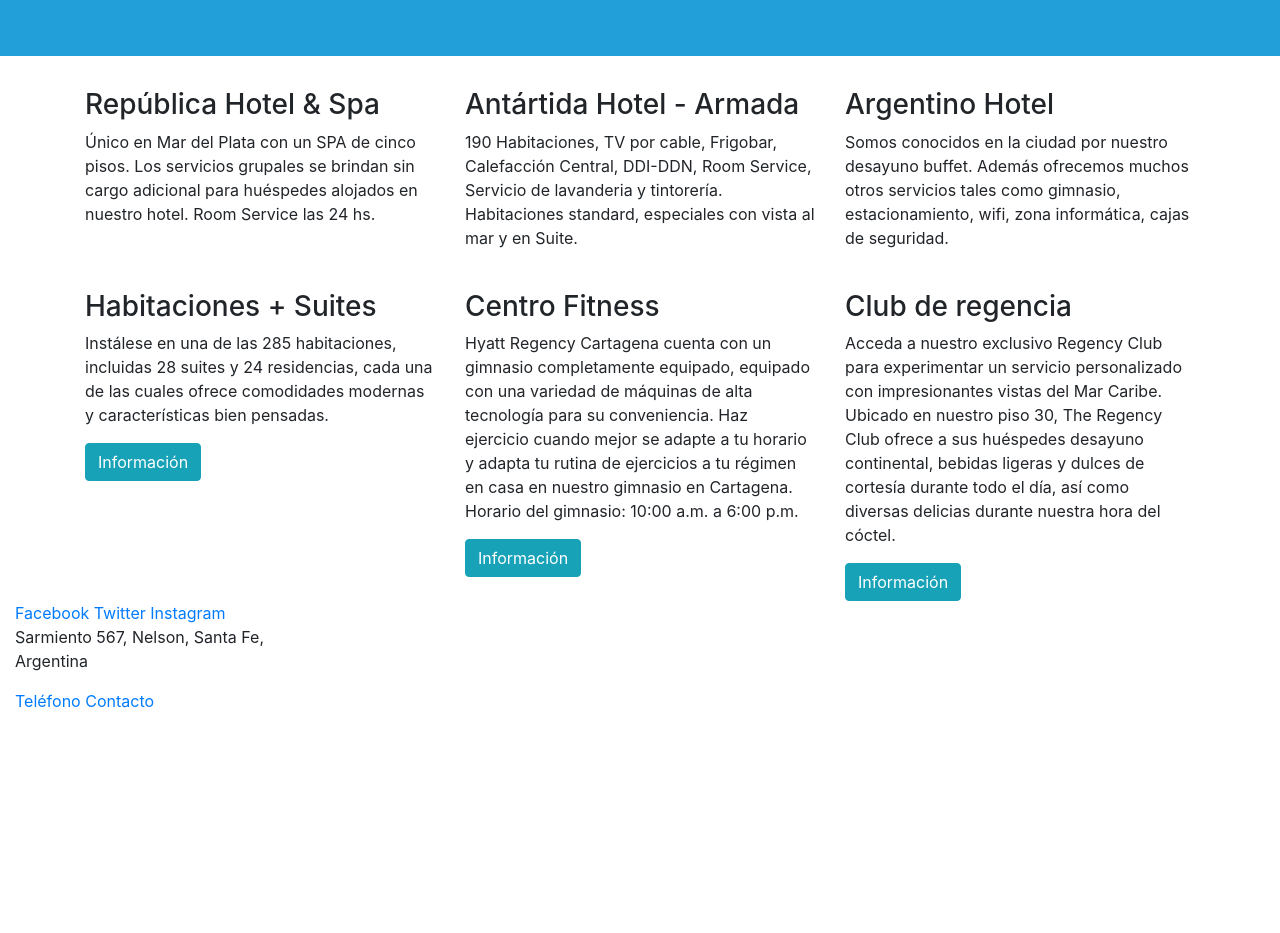
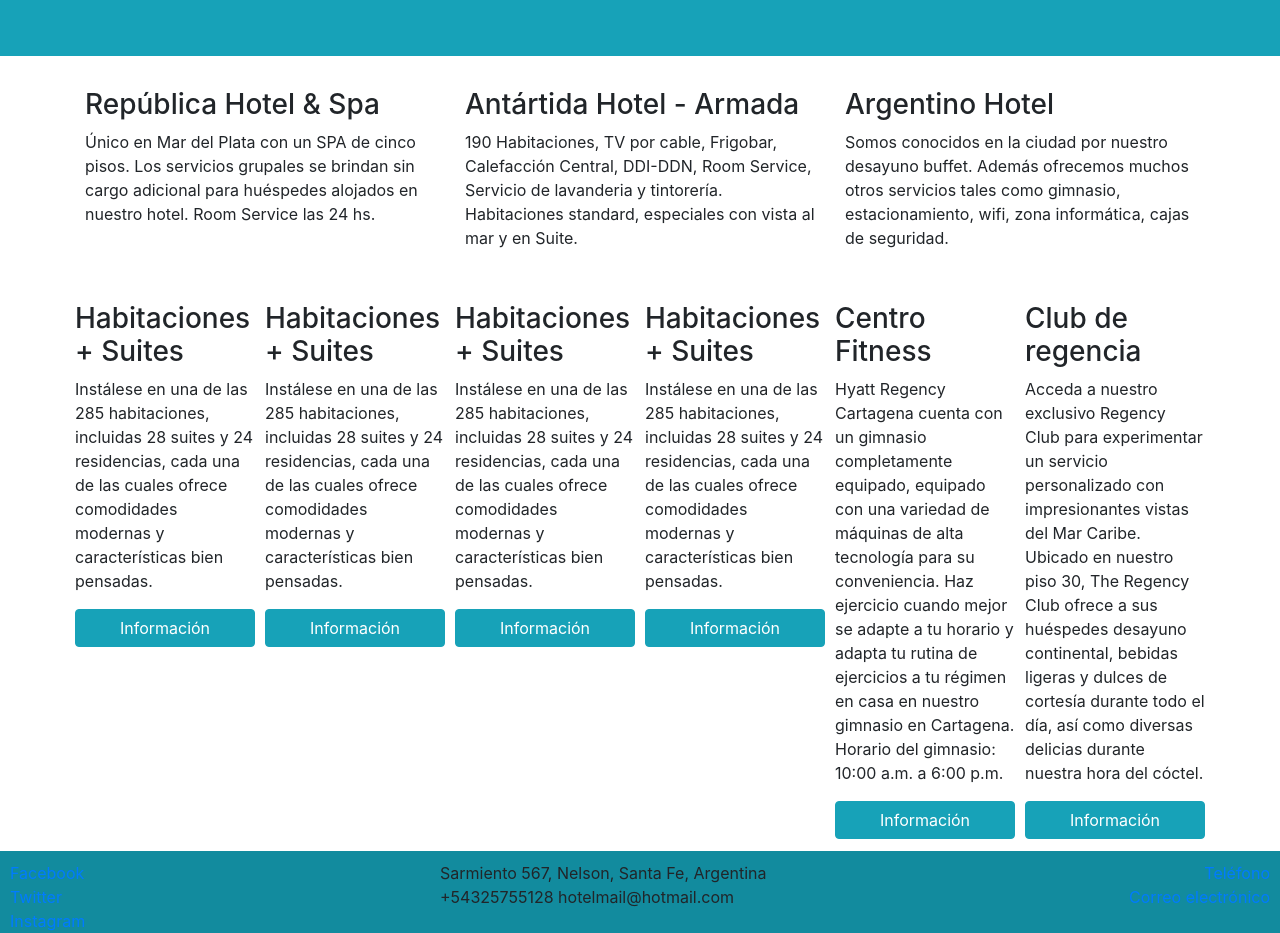
Before and after one commit to claudiomgz/hoteles-static-web, a website: page index.html in a window 1280 px wide. Shown: the part 147-1080 px from the top of the page. Before the commit the page ends 860 px from the top, so only its background shows below. Drawn offline with nearby package versions, Linux system fonts and the light colour scheme.

Commit message:
usamos flexbox

```diff
--- a/css/style.css
+++ b/css/style.css
@@ -1,5 +1,23 @@
 .jumbotron {
-    background-color: rgba(15, 151, 214, 0.918);
+    background-color: rgb(23, 162, 184);
     color: white;
     border-radius: 0%;
 }
+
+footer {
+    padding: 10px 10px 0 10px;
+    margin-bottom: 0px;
+    margin-top: 10px;
+    background-color: rgb(18, 139, 158);
+}
+
+.card-hotel {
+    flex: 1 150px;
+    padding: 2px 5px 2px 5px;
+    margin-top: 10px;
+    justify-content: space-between;
+}
+
+.btn-reserva {
+    width: 100%;
+}
--- a/index.html
+++ b/index.html
@@ -48,10 +48,10 @@
           </p>
         </div>
       </div>
-      <br>
+      <br />
       <!-- Segundo conteiner -->
       <div class="row">
-        <div class="col-sm">
+        <div class="card-hotel">
           <div>
             <h3>Habitaciones + Suites</h3>
             <p>
@@ -61,11 +61,49 @@
             </p>
           </div>
           <div>
-            <button type="button" class="btn btn-info">Información</button>
+            <button type="button" class="btn btn-info btn-reserva">Información</button>
           </div>
         </div>
-        <br>
-        <div class="col-sm">
+        <div class="card-hotel">
+          <div>
+            <h3>Habitaciones + Suites</h3>
+            <p>
+              Instálese en una de las 285 habitaciones, incluidas 28 suites y 24
+              residencias, cada una de las cuales ofrece comodidades modernas y
+              características bien pensadas.
+            </p>
+          </div>
+          <div>
+            <button type="button" class="btn btn-info btn-reserva">Información</button>
+          </div>
+        </div>
+        <div class="card-hotel">
+          <div>
+            <h3>Habitaciones + Suites</h3>
+            <p>
+              Instálese en una de las 285 habitaciones, incluidas 28 suites y 24
+              residencias, cada una de las cuales ofrece comodidades modernas y
+              características bien pensadas.
+            </p>
+          </div>
+          <div>
+            <button type="button" class="btn btn-info btn-reserva">Información</button>
+          </div>
+        </div>
+        <div class="card-hotel">
+          <div>
+            <h3>Habitaciones + Suites</h3>
+            <p>
+              Instálese en una de las 285 habitaciones, incluidas 28 suites y 24
+              residencias, cada una de las cuales ofrece comodidades modernas y
+              características bien pensadas.
+            </p>
+          </div>
+          <div>
+            <button type="button" class="btn btn-info btn-reserva">Información</button>
+          </div>
+        </div>
+        <div class="card-hotel">
           <div>
             <h3>Centro Fitness</h3>
             <p>
@@ -78,11 +116,10 @@
             </p>
           </div>
           <div>
-            <button type="button" class="btn btn-info">Información</button>
+            <button type="button" class="btn btn-info btn-reserva">Información</button>
           </div>
         </div>
-        <br>
-        <div class="col-sm">
+        <div class="card-hotel">
           <div>
             <h3>Club de regencia</h3>
             <p>
@@ -95,24 +132,28 @@
             </p>
           </div>
           <div>
-            <button type="button" class="btn btn-info">Información</button>
+            <button type="button" class="btn btn-info btn-reserva">Información</button>
           </div>
         </div>
-        <br>
       </div>
     </div>
     <footer>
-      <div class="col-sm-3">
+      <div class="row">
+        <div class="col-sm-4 d-flex flex-column">
           <a href="https://www.facebook.com">Facebook</a>
           <a href="https://www.twitter.com">Twitter</a>
           <a href="https://www.instagram.com">Instagram</a>
         </div>
-      <div class="col-sm-3">
+        <div class="col-sm-4">
           <address>
-          Sarmiento 567, Nelson, Santa Fe, Argentina
+            Sarmiento 567, Nelson, Santa Fe, Argentina +54325755128
+            hotelmail@hotmail.com
           </address>
+        </div>
+        <div class="col-sm-4 d-flex flex-column align-items-end">
           <a href="tel:+5493425675">Teléfono</a>
-        <a href="mailto:claudio_monguzzi@hotmail.com">Contacto</a>
+          <a href="mailto:claudio_monguzzi@hotmail.com">Correo electrónico</a>
+        </div>
       </div>
     </footer>
     <!-- Optional JavaScript -->
```
Lines whose indentation alone changed are shown as unchanged.
